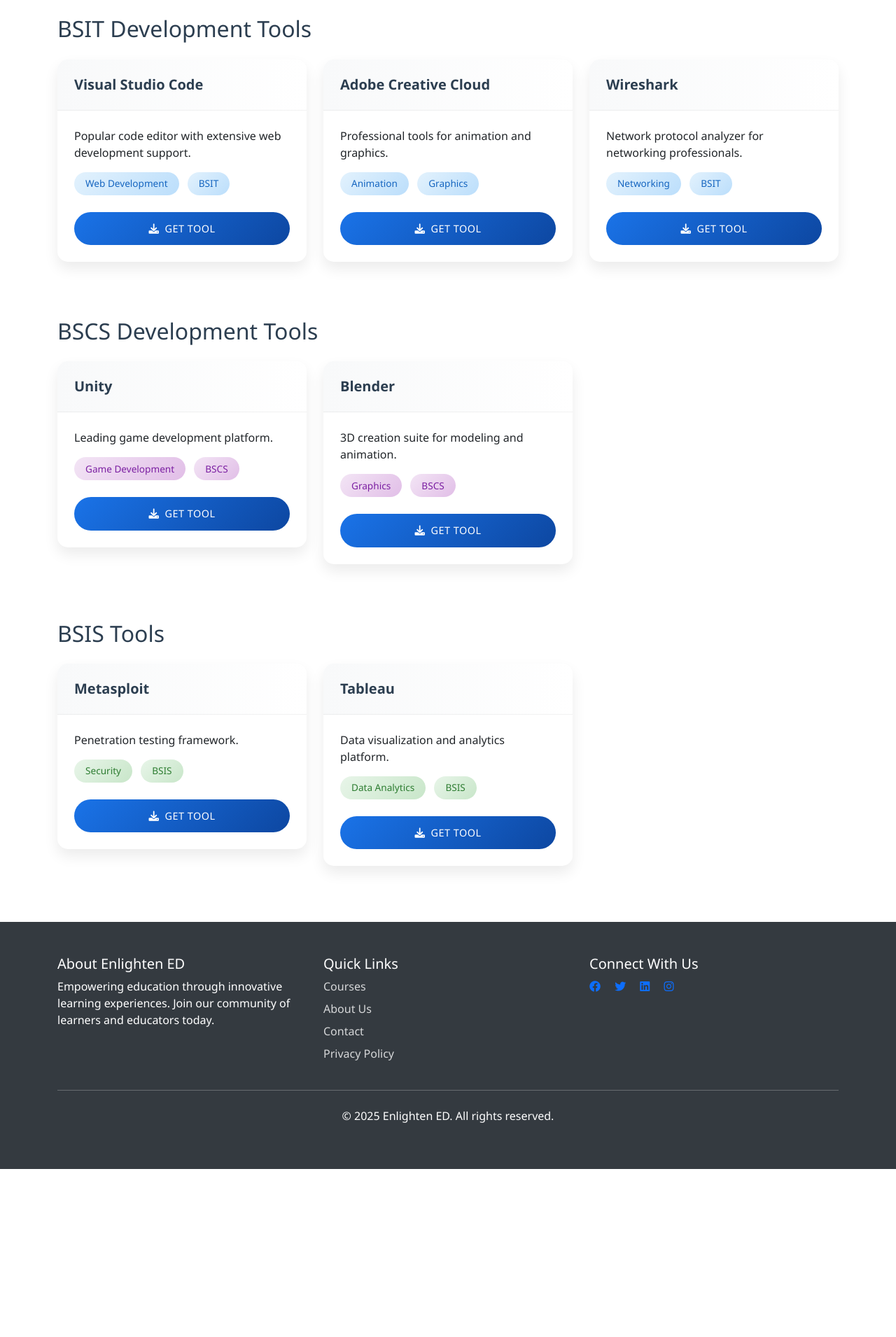
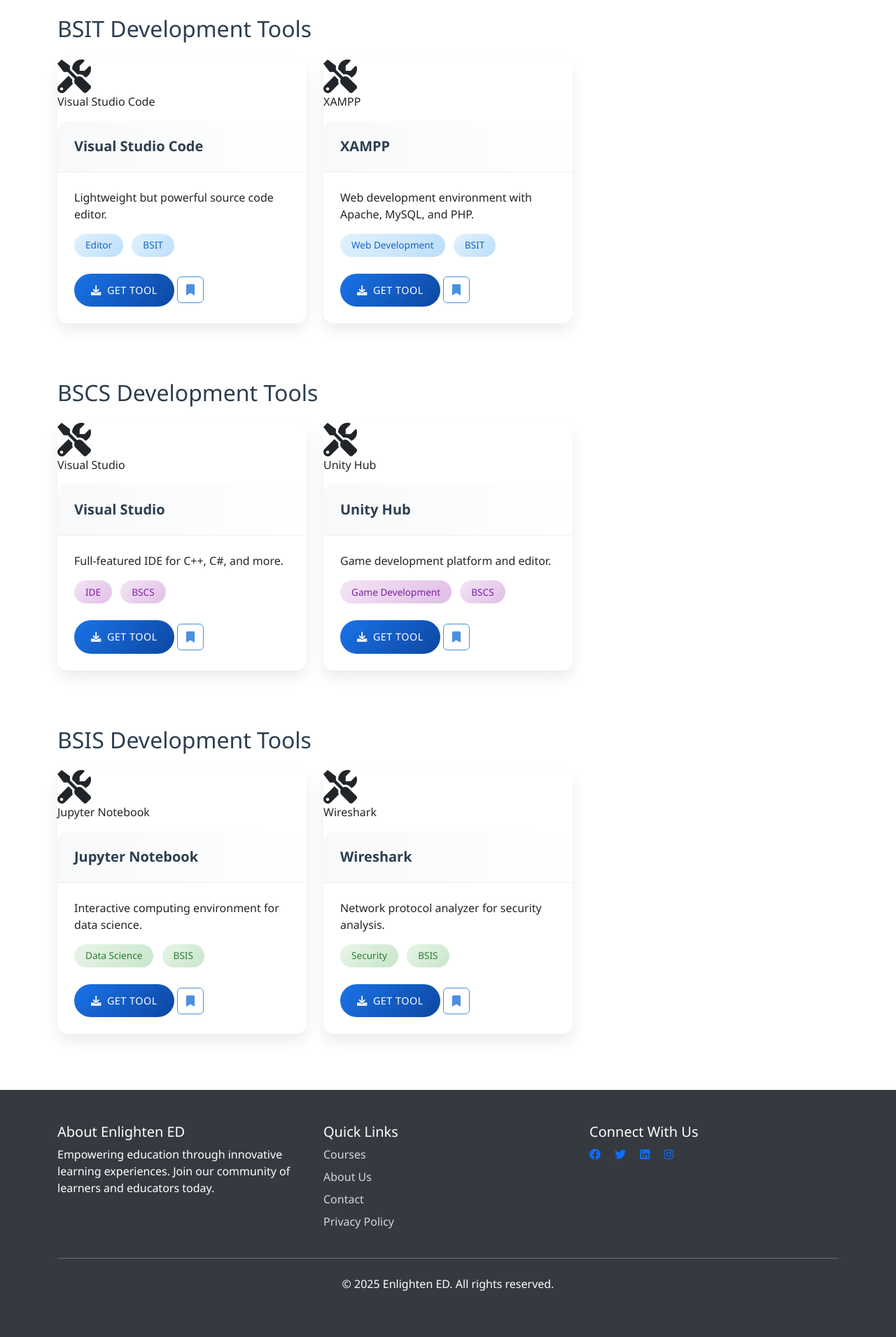
Before and after one commit to rjvtayam/Courseware, a Flask app: page /resources/tools in a window 1280 px wide. Shown: the part 366-2276 px from the top of the page at 70% size. Before the commit the page ends 2036 px from the top, so only its background shows below. Run offline with Flask 3, Linux system fonts and the light colour scheme; some libraries are stand-ins or nearby versions.

Commit message:
refactor: Move resource-related code to resources.py and enhance templates
- Moved all resource data and routes from main.py to resources.py
- Enhanced resource templates with image placeholders and bookmark functionality
- Added JavaScript functionality for resource management
- Improved code organization and maintainability

```diff
--- a/app/routes/main.py
+++ b/app/routes/main.py
@@ -19,186 +19,3 @@
 @bp.route('/terms')
 def terms():
     return render_template('legal/terms.html')
-
-@bp.route('/resources/online-platforms')
-def online_platforms():
-    platforms = {
-        'bsit': {
-            'name': 'BSIT Online Learning Platforms',
-            'resources': [
-                {
-                    'name': 'Coursera - Web Development Specialization',
-                    'url': 'https://www.coursera.org/specializations/web-development',
-                    'description': 'Comprehensive web development courses covering HTML, CSS, JavaScript, and modern frameworks.',
-                    'tags': ['Web Development', 'BSIT']
-                },
-                {
-                    'name': 'Udacity - Cloud Computing',
-                    'url': 'https://www.udacity.com/course/cloud-computing',
-                    'description': 'Learn cloud architecture and deployment with hands-on projects.',
-                    'tags': ['Networking', 'Cloud']
-                },
-                {
-                    'name': 'LinkedIn Learning - Motion Graphics',
-                    'url': 'https://www.linkedin.com/learning/topics/motion-graphics',
-                    'description': 'Professional motion graphics and animation tutorials.',
-                    'tags': ['Animation', 'Graphics']
-                }
-            ]
-        },
-        'bscs': {
-            'name': 'BSCS Online Learning Platforms',
-            'resources': [
-                {
-                    'name': 'Unity Learn',
-                    'url': 'https://learn.unity.com/',
-                    'description': 'Official Unity game development tutorials and courses.',
-                    'tags': ['Game Development', 'BSCS']
-                },
-                {
-                    'name': 'OpenGL Tutorial',
-                    'url': 'https://learnopengl.com/',
-                    'description': 'Comprehensive OpenGL tutorials for graphics programming.',
-                    'tags': ['Graphics', 'Visualization']
-                }
-            ]
-        },
-        'bsis': {
-            'name': 'BSIS Online Learning Platforms',
-            'resources': [
-                {
-                    'name': 'Cybrary',
-                    'url': 'https://www.cybrary.it/',
-                    'description': 'Cybersecurity and IT security training platform.',
-                    'tags': ['Security', 'BSIS']
-                },
-                {
-                    'name': 'DataCamp',
-                    'url': 'https://www.datacamp.com/',
-                    'description': 'Interactive data science and analytics courses.',
-                    'tags': ['Data Analytics', 'BSIS']
-                }
-            ]
-        }
-    }
-    return render_template('resources/online_platforms.html', platforms=platforms)
-
-@bp.route('/resources/documentation')
-def documentation():
-    docs = {
-        'bsit': {
-            'name': 'BSIT Documentation Resources',
-            'resources': [
-                {
-                    'name': 'MDN Web Docs',
-                    'url': 'https://developer.mozilla.org/',
-                    'description': 'Comprehensive documentation for web technologies.',
-                    'tags': ['Web Development', 'BSIT']
-                },
-                {
-                    'name': 'Cisco Documentation',
-                    'url': 'https://www.cisco.com/c/en/us/support/index.html',
-                    'description': 'Official Cisco networking documentation.',
-                    'tags': ['Networking', 'BSIT']
-                }
-            ]
-        },
-        'bscs': {
-            'name': 'BSCS Documentation Resources',
-            'resources': [
-                {
-                    'name': 'OpenGL Documentation',
-                    'url': 'https://www.opengl.org/documentation/',
-                    'description': 'Official OpenGL documentation and specifications.',
-                    'tags': ['Graphics', 'BSCS']
-                },
-                {
-                    'name': 'Unreal Engine Docs',
-                    'url': 'https://docs.unrealengine.com/',
-                    'description': 'Official Unreal Engine documentation for game development.',
-                    'tags': ['Game Development', 'BSCS']
-                }
-            ]
-        },
-        'bsis': {
-            'name': 'BSIS Documentation Resources',
-            'resources': [
-                {
-                    'name': 'OWASP Documentation',
-                    'url': 'https://owasp.org/www-project-web-security-testing-guide/',
-                    'description': 'Web security testing guide and best practices.',
-                    'tags': ['Security', 'BSIS']
-                },
-                {
-                    'name': 'Python Data Science Handbook',
-                    'url': 'https://jakevdp.github.io/PythonDataScienceHandbook/',
-                    'description': 'Comprehensive guide for data science with Python.',
-                    'tags': ['Data Analytics', 'BSIS']
-                }
-            ]
-        }
-    }
-    return render_template('resources/documentation.html', docs=docs)
-
-@bp.route('/resources/tools')
-def tools():
-    tools = {
-        'bsit': {
-            'name': 'BSIT Development Tools',
-            'resources': [
-                {
-                    'name': 'Visual Studio Code',
-                    'url': 'https://code.visualstudio.com/',
-                    'description': 'Popular code editor with extensive web development support.',
-                    'tags': ['Web Development', 'BSIT']
-                },
-                {
-                    'name': 'Adobe Creative Cloud',
-                    'url': 'https://www.adobe.com/creativecloud.html',
-                    'description': 'Professional tools for animation and graphics.',
-                    'tags': ['Animation', 'Graphics']
-                },
-                {
-                    'name': 'Wireshark',
-                    'url': 'https://www.wireshark.org/',
-                    'description': 'Network protocol analyzer for networking professionals.',
-                    'tags': ['Networking', 'BSIT']
-                }
-            ]
-        },
-        'bscs': {
-            'name': 'BSCS Development Tools',
-            'resources': [
-                {
-                    'name': 'Unity',
-                    'url': 'https://unity.com/',
-                    'description': 'Leading game development platform.',
-                    'tags': ['Game Development', 'BSCS']
-                },
-                {
-                    'name': 'Blender',
-                    'url': 'https://www.blender.org/',
-                    'description': '3D creation suite for modeling and animation.',
-                    'tags': ['Graphics', 'BSCS']
-                }
-            ]
-        },
-        'bsis': {
-            'name': 'BSIS Tools',
-            'resources': [
-                {
-                    'name': 'Metasploit',
-                    'url': 'https://www.metasploit.com/',
-                    'description': 'Penetration testing framework.',
-                    'tags': ['Security', 'BSIS']
-                },
-                {
-                    'name': 'Tableau',
-                    'url': 'https://www.tableau.com/',
-                    'description': 'Data visualization and analytics platform.',
-                    'tags': ['Data Analytics', 'BSIS']
-                }
-            ]
-        }
-    }
-    return render_template('resources/tools.html', tools=tools)
--- a/app/routes/resources.py
+++ b/app/routes/resources.py
@@ -1,6 +1,190 @@
 from flask import Blueprint, render_template, flash, redirect, url_for
 
 bp = Blueprint('resources', __name__)
+
+# Documentation Resources
+def get_documentation_resources():
+    return {
+        'bsit': {
+            'name': 'BSIT Documentation Resources',
+            'resources': [
+                {
+                    'name': 'MDN Web Docs',
+                    'url': 'https://developer.mozilla.org/',
+                    'description': 'Comprehensive documentation for web technologies.',
+                    'tags': ['Web Development', 'BSIT']
+                },
+                {
+                    'name': 'Cisco Documentation',
+                    'url': 'https://www.cisco.com/c/en/us/support/index.html',
+                    'description': 'Official Cisco networking documentation.',
+                    'tags': ['Networking', 'BSIT']
+                }
+            ]
+        },
+        'bscs': {
+            'name': 'BSCS Documentation Resources',
+            'resources': [
+                {
+                    'name': 'OpenGL Documentation',
+                    'url': 'https://www.opengl.org/documentation/',
+                    'description': 'Official OpenGL documentation and specifications.',
+                    'tags': ['Graphics', 'BSCS']
+                },
+                {
+                    'name': 'Unreal Engine Docs',
+                    'url': 'https://docs.unrealengine.com/',
+                    'description': 'Official Unreal Engine documentation for game development.',
+                    'tags': ['Game Development', 'BSCS']
+                }
+            ]
+        },
+        'bsis': {
+            'name': 'BSIS Documentation Resources',
+            'resources': [
+                {
+                    'name': 'OWASP Documentation',
+                    'url': 'https://owasp.org/www-project-web-security-testing-guide/',
+                    'description': 'Web security testing guide and best practices.',
+                    'tags': ['Security', 'BSIS']
+                },
+                {
+                    'name': 'Python Data Science Handbook',
+                    'url': 'https://jakevdp.github.io/PythonDataScienceHandbook/',
+                    'description': 'Comprehensive guide for data science with Python.',
+                    'tags': ['Data Analytics', 'BSIS']
+                }
+            ]
+        }
+    }
+
+# Development Tools
+def get_tools_resources():
+    return {
+        'bsit': {
+            'name': 'BSIT Development Tools',
+            'resources': [
+                {
+                    'name': 'Visual Studio Code',
+                    'url': 'https://code.visualstudio.com/',
+                    'description': 'Lightweight but powerful source code editor.',
+                    'tags': ['Editor', 'BSIT']
+                },
+                {
+                    'name': 'XAMPP',
+                    'url': 'https://www.apachefriends.org/',
+                    'description': 'Web development environment with Apache, MySQL, and PHP.',
+                    'tags': ['Web Development', 'BSIT']
+                }
+            ]
+        },
+        'bscs': {
+            'name': 'BSCS Development Tools',
+            'resources': [
+                {
+                    'name': 'Visual Studio',
+                    'url': 'https://visualstudio.microsoft.com/',
+                    'description': 'Full-featured IDE for C++, C#, and more.',
+                    'tags': ['IDE', 'BSCS']
+                },
+                {
+                    'name': 'Unity Hub',
+                    'url': 'https://unity.com/download',
+                    'description': 'Game development platform and editor.',
+                    'tags': ['Game Development', 'BSCS']
+                }
+            ]
+        },
+        'bsis': {
+            'name': 'BSIS Development Tools',
+            'resources': [
+                {
+                    'name': 'Jupyter Notebook',
+                    'url': 'https://jupyter.org/',
+                    'description': 'Interactive computing environment for data science.',
+                    'tags': ['Data Science', 'BSIS']
+                },
+                {
+                    'name': 'Wireshark',
+                    'url': 'https://www.wireshark.org/',
+                    'description': 'Network protocol analyzer for security analysis.',
+                    'tags': ['Security', 'BSIS']
+                }
+            ]
+        }
+    }
+
+# Online Platforms
+def get_online_platforms():
+    return {
+        'bsit': {
+            'name': 'BSIT Online Learning Platforms',
+            'resources': [
+                {
+                    'name': 'freeCodeCamp',
+                    'url': 'https://www.freecodecamp.org/',
+                    'description': 'Learn web development with free interactive tutorials.',
+                    'tags': ['Web Development', 'BSIT']
+                },
+                {
+                    'name': 'Cisco Networking Academy',
+                    'url': 'https://www.netacad.com/',
+                    'description': 'Learn networking concepts and get certified.',
+                    'tags': ['Networking', 'BSIT']
+                }
+            ]
+        },
+        'bscs': {
+            'name': 'BSCS Online Learning Platforms',
+            'resources': [
+                {
+                    'name': 'Coursera',
+                    'url': 'https://www.coursera.org/',
+                    'description': 'Online courses from top universities.',
+                    'tags': ['Programming', 'BSCS']
+                },
+                {
+                    'name': 'Unity Learn',
+                    'url': 'https://learn.unity.com/',
+                    'description': 'Official Unity tutorials and courses.',
+                    'tags': ['Game Development', 'BSCS']
+                }
+            ]
+        },
+        'bsis': {
+            'name': 'BSIS Online Learning Platforms',
+            'resources': [
+                {
+                    'name': 'DataCamp',
+                    'url': 'https://www.datacamp.com/',
+                    'description': 'Interactive data science courses.',
+                    'tags': ['Data Science', 'BSIS']
+                },
+                {
+                    'name': 'TryHackMe',
+                    'url': 'https://tryhackme.com/',
+                    'description': 'Learn cybersecurity through hands-on exercises.',
+                    'tags': ['Security', 'BSIS']
+                }
+            ]
+        }
+    }
+
+# Routes
+@bp.route('/resources/documentation')
+def documentation():
+    docs = get_documentation_resources()
+    return render_template('resources/documentation.html', docs=docs)
+
+@bp.route('/resources/tools')
+def tools():
+    tools = get_tools_resources()
+    return render_template('resources/tools.html', tools=tools)
+
+@bp.route('/resources/online-platforms')
+def online_platforms():
+    platforms = get_online_platforms()
+    return render_template('resources/online_platforms.html', platforms=platforms)
 
 RESOURCE_CATEGORIES = {
     'platforms': {
--- a/app/templates/resources/tools.html
+++ b/app/templates/resources/tools.html
@@ -14,6 +14,13 @@
         {% for resource in category.resources %}
         <div class="col-md-6 col-lg-4">
             <div class="resource-card card">
+                <!-- Image Placeholder -->
+                <div class="resource-image">
+                    <div class="placeholder-image">
+                        <i class="fas fa-tools fa-3x"></i>
+                        <p>{{ resource.name }}</p>
+                    </div>
+                </div>
                 <div class="card-header">
                     <h5 class="card-title mb-0">{{ resource.name }}</h5>
                 </div>
@@ -24,9 +31,16 @@
                         <span class="resource-tag {{ program.lower() }}">{{ tag }}</span>
                         {% endfor %}
                     </div>
-                    <a href="{{ resource.url }}" target="_blank" class="btn btn-primary btn-visit w-100">
-                        <i class="fas fa-download me-2"></i>Get Tool
-                    </a>
+                    <div class="resource-actions">
+                        <a href="{{ resource.url }}" target="_blank" class="btn btn-primary btn-visit">
+                            <i class="fas fa-download me-2"></i>Get Tool
+                        </a>
+                        <button class="btn btn-outline-primary btn-save"
+                                data-resource="{{ resource.name }}"
+                                data-type="tool">
+                            <i class="fas fa-bookmark"></i>
+                        </button>
+                    </div>
                 </div>
             </div>
         </div>
```
Also changed, not shown: app/static/js/resources/resources.js (+66 -0 lines), app/templates/resources/documentation.html (+18 -4 lines).
